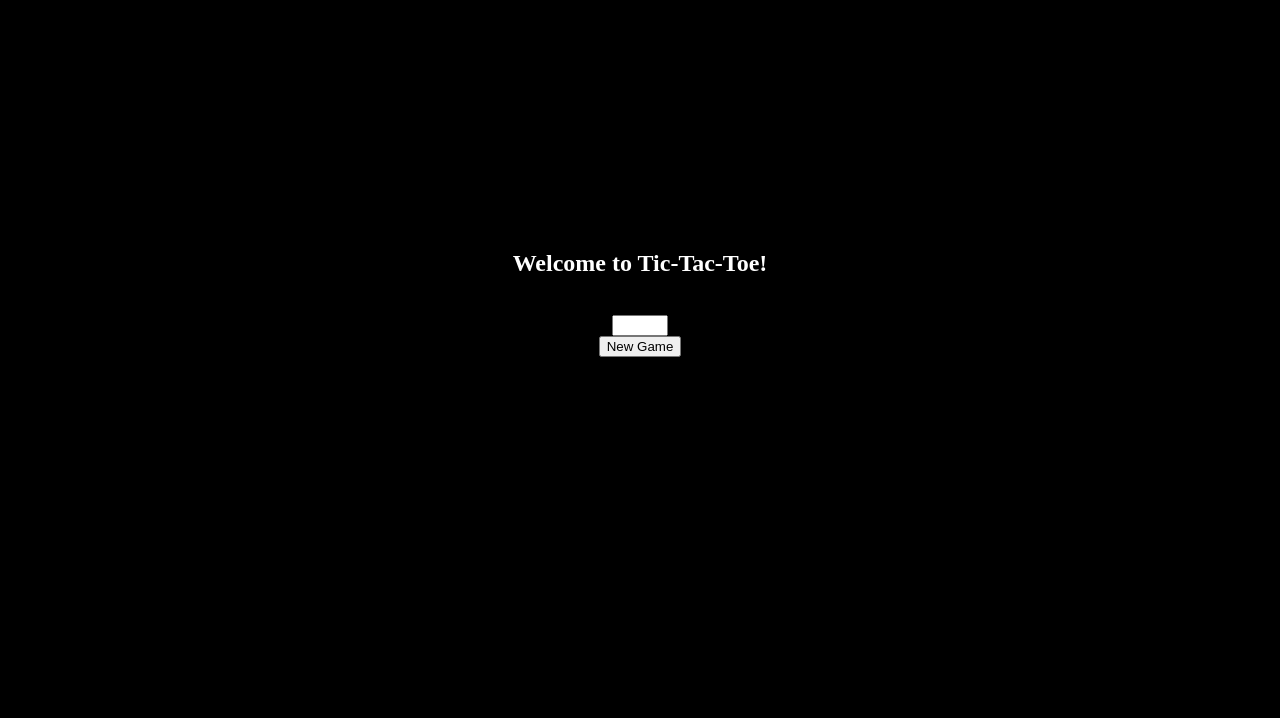
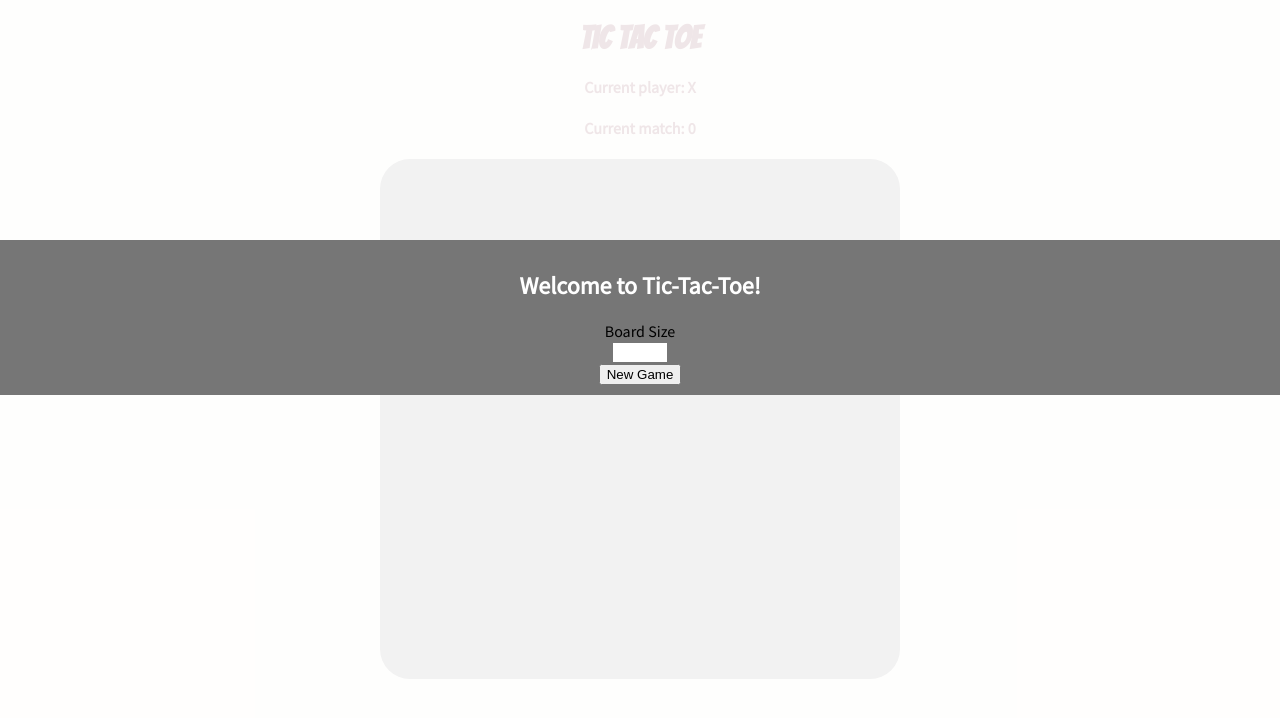
Before and after one commit to aelawson/tic_tac_toe, a React app: page / in a window 1280 px wide. Shown: the top 718 px of the page. Built offline with nearby package versions, Linux system fonts and the light colour scheme.

Commit message:
More styling.

```diff
--- a/index.html
+++ b/index.html
@@ -3,6 +3,8 @@
 	<head>
 		<meta charset="utf-8">
 		<title>Tic Tac Toe</title>
+		<link href='https://fonts.googleapis.com/css?family=Source+Sans+Pro' rel='stylesheet' type='text/css'>
+		<link href='https://fonts.googleapis.com/css?family=Bangers' rel='stylesheet' type='text/css'>
 	</head>
 	<body>
 		<div id="app"></div>
--- a/package.json
+++ b/package.json
@@ -35,6 +35,7 @@
     "chai-enzyme": "^0.5.0",
     "css-loader": "^0.23.1",
     "enzyme": "^2.4.1",
+    "font-awesome-webpack": "0.0.4",
     "jsdom": "^9.4.1",
     "lodash": "^4.13.1",
     "mocha": "^2.5.3",
--- a/src/components/board.jsx
+++ b/src/components/board.jsx
@@ -1,41 +1,8 @@
 import React from 'react';
 import Tile from './tile';
-import * as GameTypes from '../constants/gametypes';
+import * as Helpers from '../helpers/componenthelpers';
 
 require('./css/board.css');
-
-const hideOverlay = {
-	display: "none"
-};
-
-const showOverlay = {
-	display: "block"
-};
-
-export function getTileSize(boardDim) {
-	var marginSize = 10;
-	var boardSize = 500;
-	var remSpace = boardSize - (boardDim * (marginSize * 2))
-	var tileSize = remSpace / boardDim;
-	return tileSize;
-};
-
-export function setStartGameOverlay(matchStatus) {
-	if (matchStatus === GameTypes.NEW_GAME) {
-		return showOverlay;
-	}
-	return hideOverlay;
-};
-
-export function setEndGameOverlay(matchStatus) {
-	if (matchStatus === GameTypes.WINNER) {
-		return showOverlay;
-	}
-	if (matchStatus === GameTypes.DRAW) {
-		return showOverlay;
-	}
-	return hideOverlay;
-};
 
 export default class Board extends React.Component {
 	constructor(props) {
@@ -44,9 +11,9 @@ export default class Board extends React.Component {
 	}
 
 	render() {
-		const tileSize = getTileSize(this.props.boardDim);
-		const startGameStyle = setStartGameOverlay(this.props.matchStatus);
-		const endGameStyle = setEndGameOverlay(this.props.matchStatus);
+		const tileSize = Helpers.getTileSize(this.props.boardDim);
+		const startGameStyle = Helpers.setStartGameOverlay(this.props.matchStatus);
+		const endGameStyle = Helpers.setEndGameOverlay(this.props.matchStatus);
 		return (
 			<div id="board">
 				<div className="gameOverlay" style={startGameStyle}>
@@ -73,7 +40,7 @@ export default class Board extends React.Component {
 							{this.props.matchStatus}
 						</h2>
 						<button onClick={this.props.resetBoard}>
-							Reset Board
+							Rematch
 						</button>
 					</div>
 				</div>
--- a/src/components/css/board.css
+++ b/src/components/css/board.css
@@ -9,12 +9,13 @@
 
 .gameOverlay {
 	position: absolute;
+	text-align:center;
 	top: 0;
 	bottom: 0;
 	left: 0;
 	width: 100%;
 	height: 100%;
-	background-color: #000000;
+	background: rgba(255, 255, 255, 0.9);
 	text-align: center;
 }
 
@@ -23,5 +24,9 @@
 }
 
 .gameOverlayInfo {
-	margin-top: 250px;
+	position: relative;
+	top: 30%;
+	padding: 10px;
+	background-color: #767676;
+	text-align: center;
 }
--- a/src/components/css/info.css
+++ b/src/components/css/info.css
@@ -1,4 +1,8 @@
+h1 {
+	font-family: 'Bangers', cursive;
+}
+
 h1, h4 {
-	color: white;
+	color: #610013;
 	text-align: center;
 }
--- a/src/components/tile.jsx
+++ b/src/components/tile.jsx
@@ -1,36 +1,20 @@
 import React from 'react';
+import * as Helpers from '../helpers/componenthelpers';
 
 require('./css/tile.css');
 
-export function setTileValue(value) {
-	if (value != null) {
-		return value;
-	}
-	return "";
-}
-
-export function setTileClickable(context, value) {
-	if (value != null) {
-		return () => { "return false" };
-	}
-	return context.onClick.bind(context);
-}
-
 export default class Tile extends React.Component {
 	render() {
-		const tileSize = {
-			width: this.props.tileSize + "px",
-			height: this.props.tileSize + "px"
-		};
-		const tileClickEvent = setTileClickable(this, this.props.value);
-		const tileValue = setTileValue(this.props.value);
+		const tileStyle = Helpers.getTileStyle(this.props.tileSize);
+		const tileClickEvent = Helpers.setTileClickable(this, this.props.value);
+		const tileIcon = Helpers.setTileIcon(this.props.value);
 		return (
 			<div
 				className="tile"
 				onClick={tileClickEvent}
-				style={tileSize}
+				style={tileStyle}
 			>
-				<span className="tileValue">{tileValue}</span>
+				<span className={tileIcon}></span>
 			</div>
 		);
 	}
--- /dev/null
+++ b/src/constants/styles.js
@@ -0,0 +1,7 @@
+export const hideOverlay = {
+	display: "none"
+};
+
+export const showOverlay = {
+	display: "block"
+};
--- /dev/null
+++ b/src/helpers/componenthelpers.js
@@ -0,0 +1,52 @@
+import * as GameTypes from '../constants/gametypes';
+import { showOverlay, hideOverlay } from '../constants/styles';
+
+export function getTileSize(boardDim) {
+	var marginSize = 10;
+	var boardSize = 500;
+	var remSpace = boardSize - (boardDim * (marginSize * 2))
+	var tileSize = remSpace / boardDim;
+	return tileSize;
+};
+
+export function setStartGameOverlay(matchStatus) {
+	if (matchStatus === GameTypes.NEW_GAME) {
+		return showOverlay;
+	}
+	return hideOverlay;
+};
+
+export function setEndGameOverlay(matchStatus) {
+	if (matchStatus === GameTypes.WINNER) {
+		return showOverlay;
+	}
+	if (matchStatus === GameTypes.DRAW) {
+		return showOverlay;
+	}
+	return hideOverlay;
+};
+
+export function setTileIcon(value) {
+	if (value != null) {
+		console.log(value);
+		if (value === GameTypes.PLAYER_ONE) {
+			return "fa-times";
+		}
+		return "fa-circle-o";
+	}
+	return "";
+}
+
+export function setTileClickable(context, value) {
+	if (value != null) {
+		return () => { "return false" };
+	}
+	return context.onClick.bind(context);
+}
+
+export function getTileStyle(size) {
+	return {
+		width: size + "px",
+		height: size + "px"
+	};
+}
--- a/src/reducers/reducer.js
+++ b/src/reducers/reducer.js
@@ -4,8 +4,8 @@ import * as helpers from './helpers';
 import _ from 'lodash';
 
 export const initialState = {
-	board: helpers.createBoard(3),
-	boardDim: 3,
+	board: helpers.createBoard(0),
+	boardDim: 0,
 	currentMatch: 0,
 	numMoves: 1,
 	currentPlayer: GameTypes.PLAYER_ONE,
@@ -37,7 +37,7 @@ export default function reducer(state=initialState, action) {
 			return {
 				board: helpers.createBoard(state.boardDim),
 				boardDim: state.boardDim,
-				currentPlayer: helpers.togglePlayer(state.currentPlayer),
+				currentPlayer: state.currentPlayer,
 				currentMatch: state.currentMatch + 1,
 				numMoves: 1,
 				matchStatus: GameTypes.NOT_WINNER
@@ -47,7 +47,7 @@ export default function reducer(state=initialState, action) {
 			return {
 				board: helpers.createBoard(action.payload.boardDim),
 				boardDim: action.payload.boardDim,
-				currentPlayer: helpers.togglePlayer(state.currentPlayer),
+				currentPlayer: state.currentPlayer,
 				currentMatch: 1,
 				numMoves: 1,
 				matchStatus: GameTypes.NOT_WINNER
--- a/src/shared/css/index.css
+++ b/src/shared/css/index.css
@@ -1,5 +1,6 @@
 body {
-	background-color: #070E1C;
+	font-family: 'Source Sans Pro', sans-serif;
+	background-color: #faf8ef;
 }
 
 #app {
--- a/webpack.config.js
+++ b/webpack.config.js
@@ -30,7 +30,9 @@ var config = {
 				test: /\.css$/,
 				include: DIR_SRC,
 				loader: 'style-loader!css-loader'
-			}
+			},
+			{ test: /\.woff(2)?(\?v=[0-9]\.[0-9]\.[0-9])?$/, loader: "url-loader?limit=10000&minetype=application/font-woff" },
+      		{ test: /\.(ttf|eot|svg)(\?v=[0-9]\.[0-9]\.[0-9])?$/, loader: "file-loader" }
 		]
 	}
 };
```
